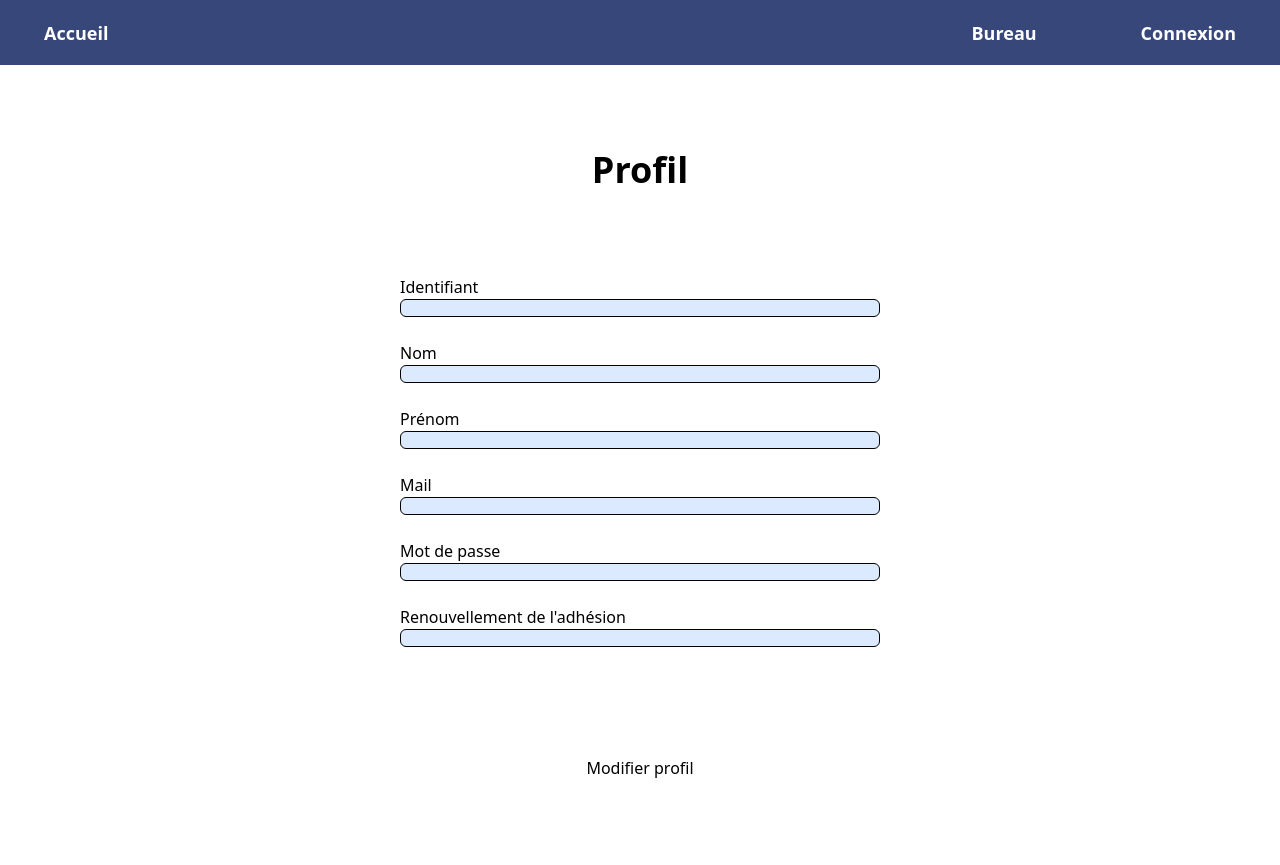
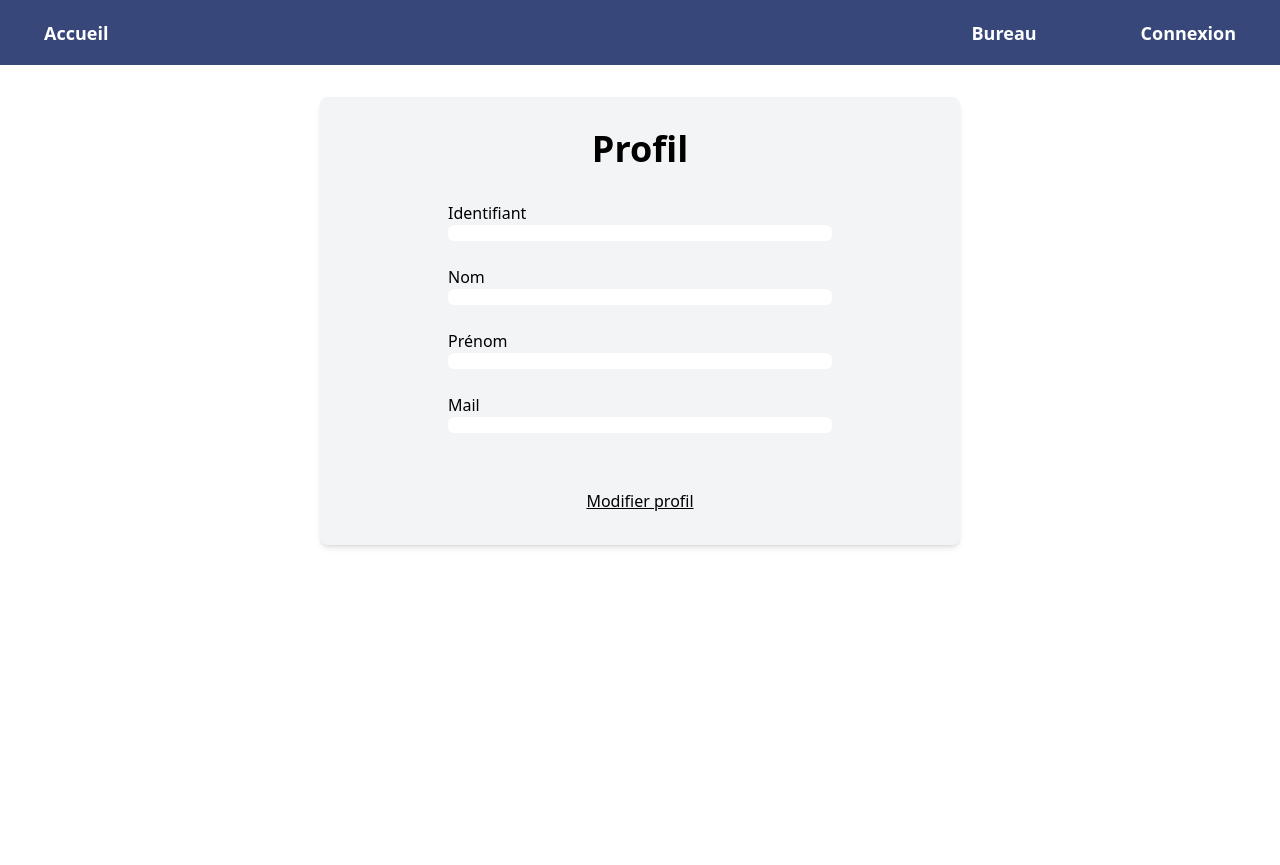
Before and after one commit to BaptisteRdt/Site-association-pr-fecture-Limoges, a Symfony app: template app/templates/profile/index.html.twig in a window 1280 px wide. After the commit the page ends 548 px from the top, so only its background shows below. Run offline with Twig, Linux system fonts and the light colour scheme; the template is opened without the code that fills it, so the values that code supplies are empty; style sheets or scripts are compiled from the project's sources; some libraries are stand-ins or nearby versions.

Commit message:
CSS cartes profil et modifier profil

```diff
--- a/app/templates/profile/edit.html.twig
+++ b/app/templates/profile/edit.html.twig
@@ -3,13 +3,13 @@
 {% block title %}Edit Profile{% endblock %}
 
 {% block body %}
-    <div class="flex flex-col justify-evenly w-[30rem] h-screen m-auto">
-        <h1 class="self-center text-4xl font-bold">Modifier Profil</h1>
+    <div class="flex flex-col justify-evenly w-[40rem] h-fit px-32 m-auto my-8 rounded-lg shadow-md bg-gray-100">
+        <h1 class="self-center text-4xl font-bold my-8">Modifier Profil</h1>
 
         {{
             include('profile/_form.html.twig', {'button_label': 'MODIFIER'})
         }}
 
-        <a href="{{ path('profile') }}" class="self-center hover:text-blue-900">Retourner au profil</a>
+        <a href="{{ path('profile') }}" class="self-center transition underline hover:text-blue-900 my-8">Retourner au profil</a>
     </div>
 {% endblock %}
--- a/app/templates/profile/index.html.twig
+++ b/app/templates/profile/index.html.twig
@@ -4,35 +4,32 @@
 
 {% block body %}
 
-    <div class="flex flex-col justify-evenly w-[30rem] h-screen m-auto">
-        <h1 class="self-center text-4xl font-bold">Profil</h1>
+    <div class="flex flex-col justify-evenly w-[40rem] h-fit px-32 m-auto my-8 rounded-lg shadow-md bg-gray-100">
+        <h1 class="self-center text-4xl font-bold my-8">Profil</h1>
 
         <div class="flex flex-col">
             <p class="font-medium">Identifiant</p>
-            <p class="mb-6 p-2 border rounded-md border-black bg-blue-100">{{ user.username }}</p>
+            <p class="mb-6 p-2 rounded-md bg-white text-black">{{ user.username }}</p>
 
             <p class="font-medium">Nom</p>
-            <p class="mb-6 p-2 border rounded-md border-black bg-blue-100">{{ user.LastName }}</p>
+            <p class="mb-6 p-2 rounded-md bg-white text-black">{{ user.LastName }}</p>
 
             <p class="font-medium">Prénom</p>
-            <p class="mb-6 p-2 border rounded-md border-black bg-blue-100">{{ user.FirstName }}</p>
+            <p class="mb-6 p-2 rounded-md bg-white text-black">{{ user.FirstName }}</p>
 
             <p class="font-medium">Mail</p>
-            <p class="mb-6 p-2 border rounded-md border-black bg-blue-100">{{ user.mail }}</p>
-
-            <p class="font-medium">Mot de passe</p>
-            <p class="mb-6 p-2 border rounded-md border-black bg-blue-100">{{ user.password }}</p>
-
-            <p class="font-medium">Renouvellement de l'adhésion</p>
-            <p class="mb-6 p-2 border rounded-md border-black bg-blue-100">{{ user.dateRenewal }}</p>
+            <p class="mb-6 p-2 rounded-md bg-white text-black">{{ user.mail }}</p>
 
             {#
+            <p class="font-medium">Renouvellement de l'adhésion</p>
+            <p class="mb-6 p-2 rounded-md bg-white text-black">{{ user.dateRenewal }}</p>
+
             //pour recuperer roles
             <p>{{ user.roles ? user.roles|json_encode : '' }}</p>
             #}
         </div>
 
-        <a href="{{ path('profile_edit') }}" class="self-center hover:text-blue-900">
+        <a href="{{ path('profile_edit') }}" class="self-center transition underline hover:text-blue-900 my-8">
             Modifier profil
         </a>
     </div>
```
Also changed, not shown: app/templates/profile/_form.html.twig (+4 -4 lines).
